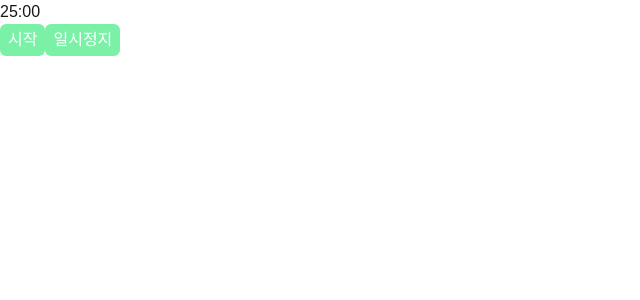
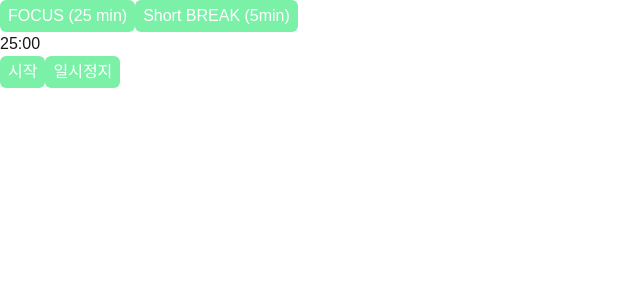
Before and after one commit to js990311/Mol-ib, a Next.js app in the folder frontend/: page /timer in a window 1280 px wide. Shown: the top 300 px of the page, without its empty margins (0-640 px from the left). Built offline with nearby package versions, Linux system fonts and the light colour scheme.

Commit message:
feat: session for timer

```diff
--- a/frontend/components/timer/Timer.tsx
+++ b/frontend/components/timer/Timer.tsx
@@ -4,16 +4,21 @@ import {useEffect, useRef, useState} from "react";
 
 type toTimeFunction = (time: number) => string;
 
+const TIME_MAP = {
+    'FOCUS' : 25*60,
+    'BREAK': 5*60,
+}
+
 const toPad : toTimeFunction = (time: number) => time.toString().padStart(2, "0");
-
 const toMinute : toTimeFunction = (time) => toPad(Math.floor(time / 60));
-
 const toSecond : toTimeFunction = (time) => toPad(time % 60);
 
 const Timer = () => {
     const [times, setTimes] = useState<number>(25*60);
     const [isActive, setIsActive] = useState<boolean>(false);
     const timerInterval = useRef();
+    const [session, setSession] = useState<'FOCUS' | 'BREAK'>('FOCUS');
+
 
     useEffect(()=>{
         if(isActive){
@@ -38,8 +43,32 @@ const Timer = () => {
         }
     }, [isActive]);
 
+    useEffect(() => {
+        setTimes(TIME_MAP[session]);
+    }, [session]);
+
+    const changeSession = (session : 'FOCUS' | 'BREAK') => {
+        if(!isActive){
+            setSession(session);
+        }
+    }
+
     return (
         <div>
+            <div>
+                <button
+                    className={"border-green-700 bg-green-300 px-2 py-1 rounded-md text-white cursor-pointer hover:bg-green-600"}
+                    onClick={() => changeSession('FOCUS')}
+                >
+                    FOCUS (25 min)
+                </button>
+                <button
+                    className={"border-green-700 bg-green-300 px-2 py-1 rounded-md text-white cursor-pointer hover:bg-green-600"}
+                    onClick={() => changeSession('BREAK')}
+                >
+                    Short BREAK (5min)
+                </button>
+            </div>
             <div id="timer">
                 <p>
                     <span>
```
